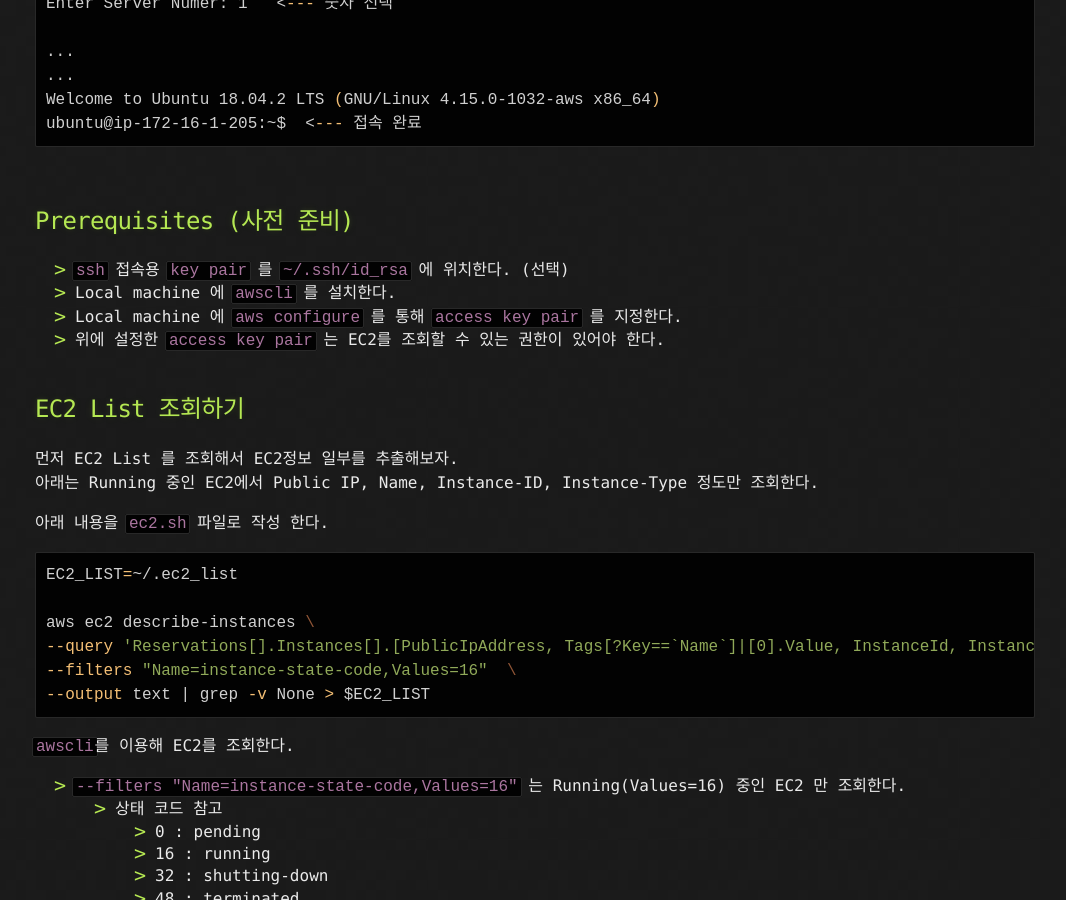
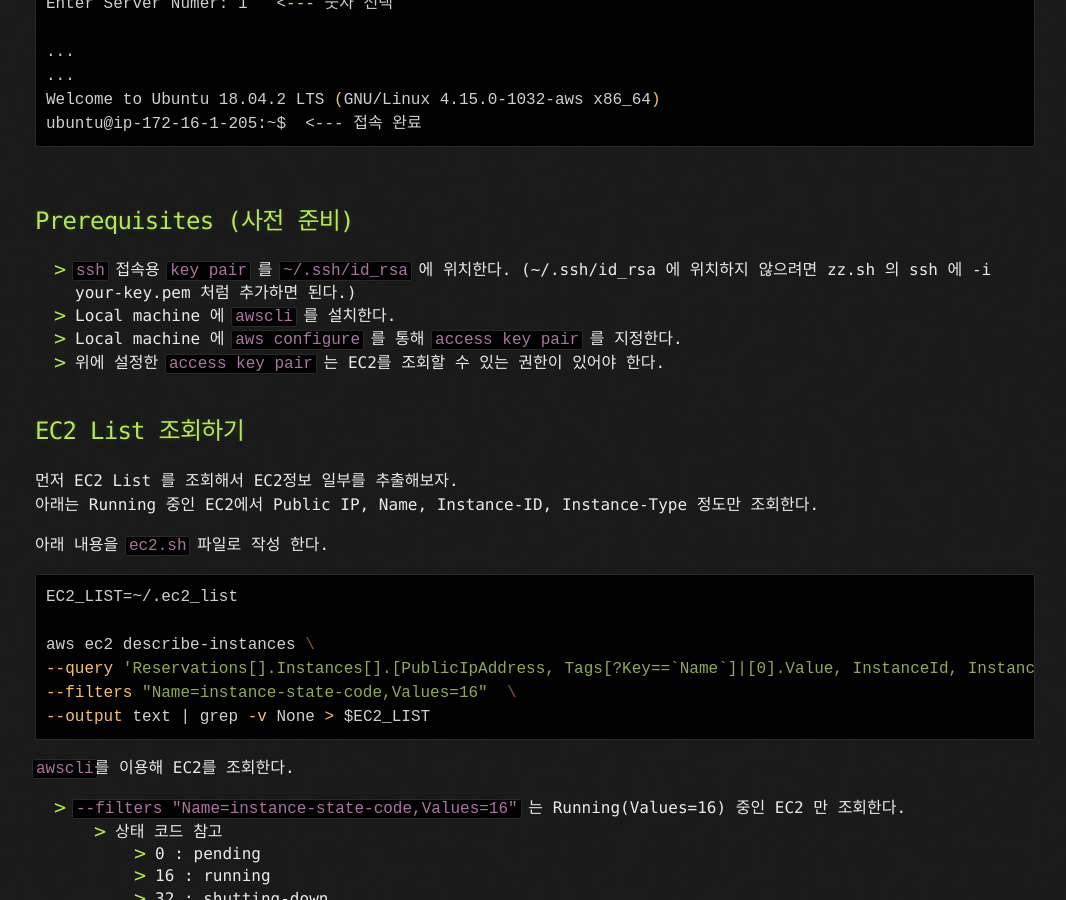
Before and after one commit to stevenshim/stevenshim.github.io, a Jekyll site: the page built from _posts/2019-06-01-easy-ssh-ec2.md, in a window 1280 px wide and 900 px high, scrolled down 757 px. Shown: the whole window, without its empty margins (105-1171 px from the left). Built offline with Jekyll 4.4.1, drawn with Linux system fonts in a browser that asks for light colours.

Commit message:
modify doc

```diff
--- a/_posts/2019-06-01-easy-ssh-ec2.md
+++ b/_posts/2019-06-01-easy-ssh-ec2.md
@@ -38,7 +38,7 @@
 <br>
 
 ## Prerequisites (사전 준비)
-* `ssh` 접속용 `key pair` 를 `~/.ssh/id_rsa` 에 위치한다. (선택)
+* `ssh` 접속용 `key pair` 를 `~/.ssh/id_rsa` 에 위치한다. (~/.ssh/id_rsa 에 위치하지 않으려면 zz.sh 의 ssh 에 -i your-key.pem  처럼 추가하면 된다.)
 * Local machine 에 `awscli` 를 설치한다.
 * Local machine 에 `aws configure` 를 통해 `access key pair` 를 지정한다.
 * 위에 설정한 `access key pair` 는 EC2를 조회할 수 있는 권한이 있어야 한다.
```
